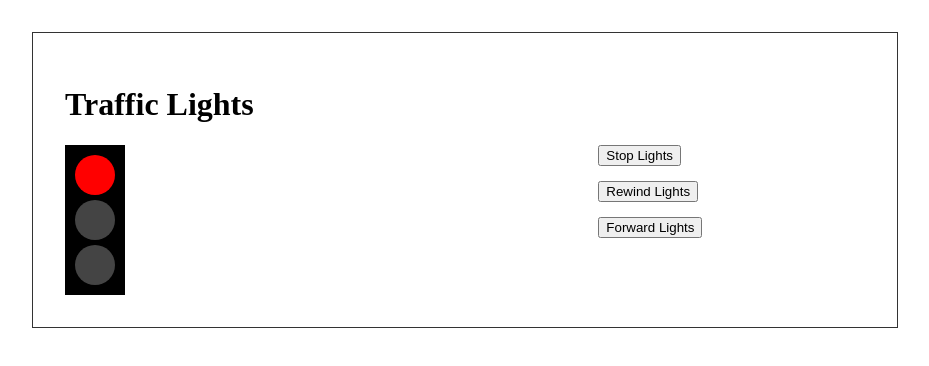
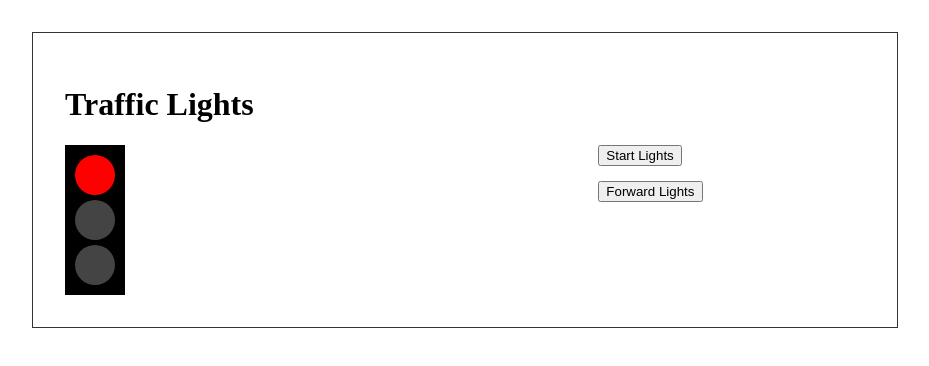
Before and after one commit to danielvanc/traffic-lights, a React (Create React App) app: page / in a window 1280 px wide. Shown: the top 366 px of the page, without its empty margins (175-1104 px from the left). Built offline with nearby package versions, Linux system fonts and the light colour scheme.

Commit message:
Set initial state flow for buttons

```diff
--- a/src/App.js
+++ b/src/App.js
@@ -1,4 +1,4 @@
-import React from 'react';
+import React, { Component } from 'react';
 import Helmet from 'react-helmet'
 import TrafficData from '../src/data'
 import AppContainer from './components/container'
@@ -6,7 +6,47 @@ import TrafficPanel from './components/traffic-panel'
 import Lights from './components/lights'
 import Buttons from './components/Buttons'
 
-function App() {
+class App extends Component {
+
+  // 1. On component mount, start the timer
+  // 2. When timer has started, check the status of current light and direction (default fwd)
+  // 2. Red: 10 seconds, Orange: 2 seconds, Green: 10 seconds
+  // 3. Remove current class onChange and add to new light
+  // 4. Add transition when changing to new light?
+
+  constructor(props) {
+    super(props);
+
+    this.state = {
+      light: 0,
+      direction: true, // default: fowards
+      started: false
+    }
+  }
+
+  handleStartLights = () => {
+    console.log('Clicked!')
+    this.setState({
+      started: !this.state.started
+    })
+  }
+
+  handleLightsDirection = () => {
+    this.setState({
+      started: true,
+      direction: !this.state.direction
+    })
+  }
+
+  componentDidMount() {
+    !this.state.started && console.log('Not started');
+  }
+
+  componentDidUpdate() {
+    this.state.started ? console.log("We've started") : console.log('Not started');
+  }
+
+  render() {
     return (
       <AppContainer>
         <Helmet>
@@ -16,9 +56,15 @@ function App() {
         <TrafficPanel>
           <Lights tData={TrafficData} />
         </TrafficPanel>
-      <Buttons />
+        <Buttons
+          started={this.state.started}
+          direction={this.state.direction}
+          setDirection={this.handleLightsDirection}
+          startLights={this.handleStartLights}
+        />
       </AppContainer>
     );
   }
+}
 
 export default App;
--- a/src/components/Buttons.js
+++ b/src/components/Buttons.js
@@ -10,11 +10,11 @@ const ButtonsContainer = styled.aside`
 
 class Buttons extends Component {
   render() {
+    // console.log(this.props)
     return (
       <ButtonsContainer className={`buttons-container`}>
-        <button type="button">Stop Lights</button>
-        <button type="button">Rewind Lights</button>
-        <button type="button">Forward Lights</button>
+        <button onClick={this.props.startLights} type="button">{this.props.started ? 'Stop' : 'Start'} Lights</button>
+        <button onClick={this.props.setDirection} type="button">{this.props.direction ? 'Forward' : 'Rewind'} Lights</button>
       </ButtonsContainer>
     );
   }
--- a/src/components/container.js
+++ b/src/components/container.js
@@ -10,13 +10,6 @@ const AppContainer = styled.div`
   grid-template-columns: 2fr 1fr;
 `
 class container extends Component {
-  constructor(props) {
-    super(props);
-    this.state = {
-      light: 0
-    }
-  }
-
   render() {
     return (
       <AppContainer className="App">
```
Lines whose indentation alone changed are shown as unchanged.
